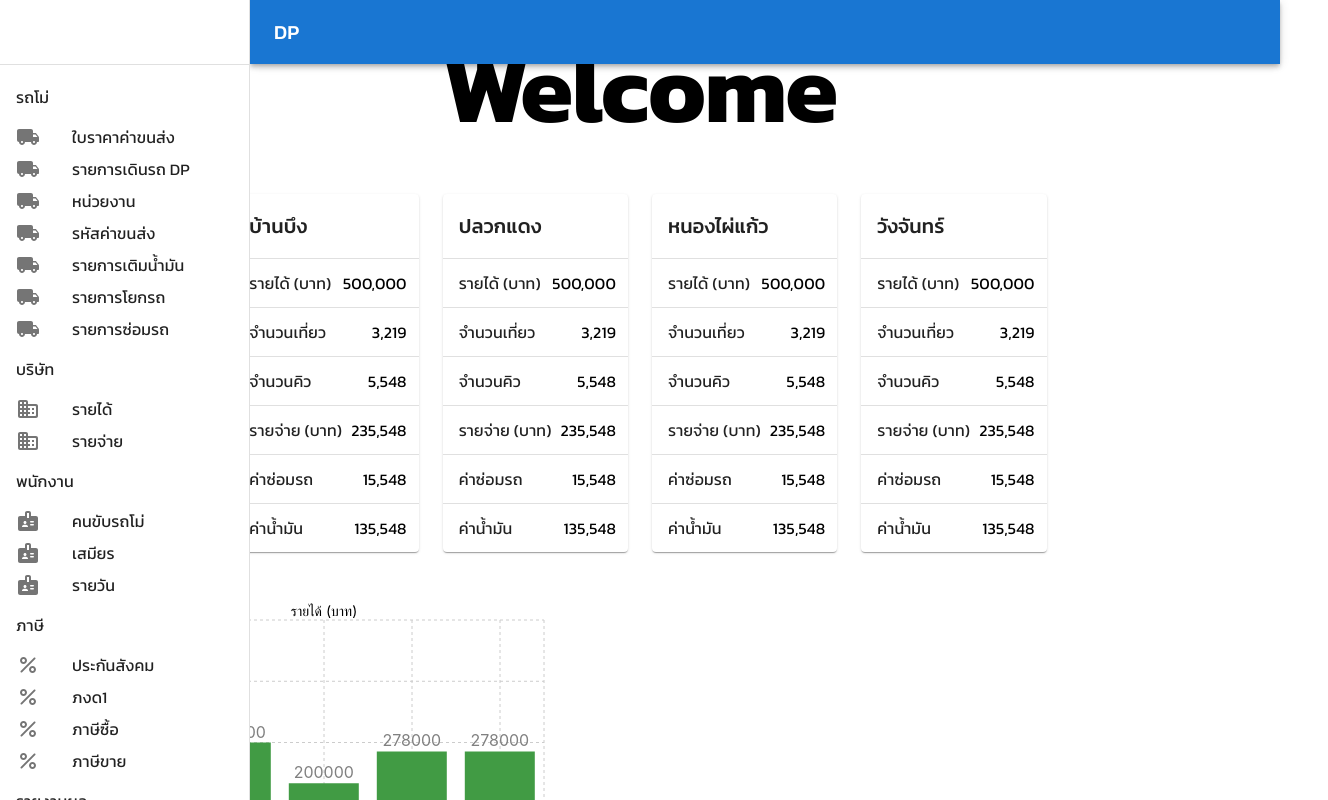
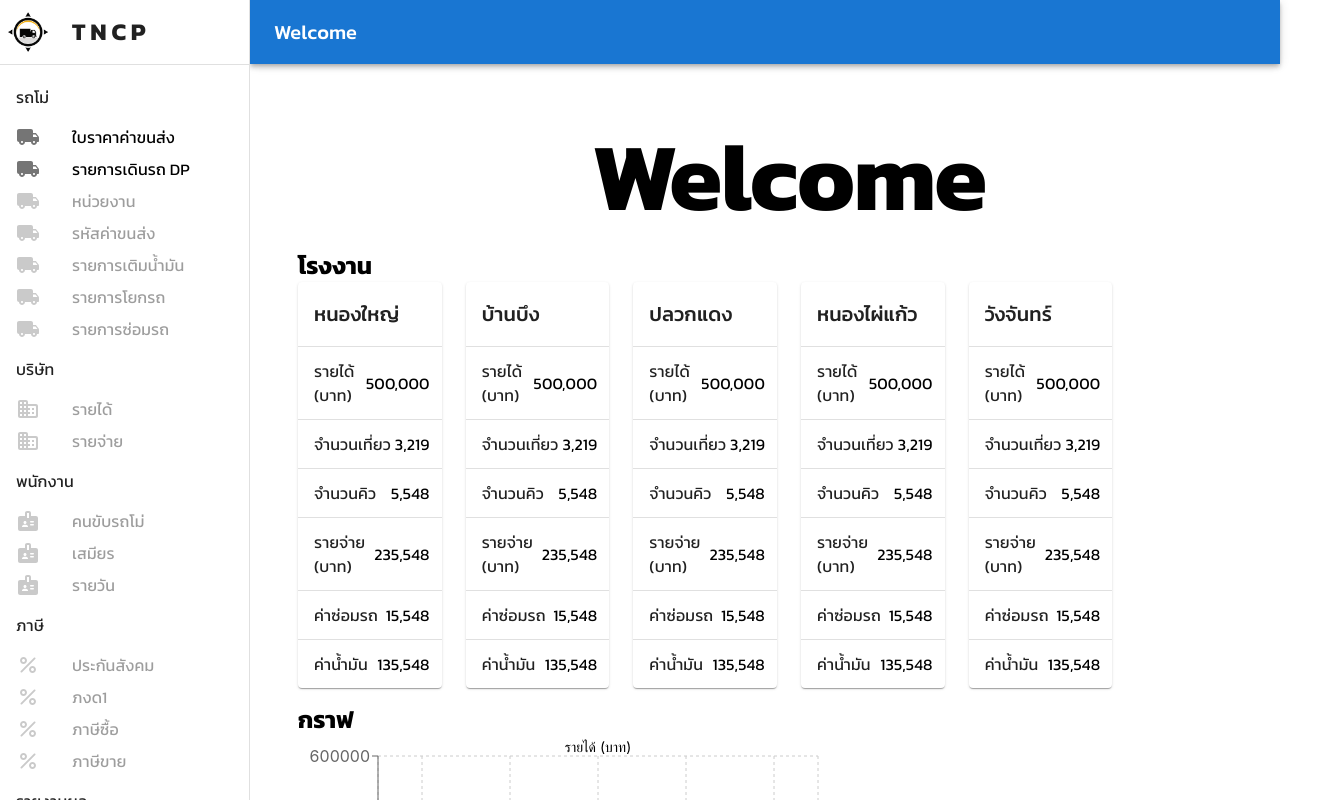
Before and after one commit to pruekk/truck-manager-frontend, a React (Create React App) app: page / in a window 1280 px wide. Shown: the top 800 px of the page, 1328 px wide, since content can reach past the window. Built offline with nearby package versions, Linux system fonts and the light colour scheme.

Commit message:
chore: update navigationBar to use drawer and link to each sub_services

```diff
--- a/src/App.js
+++ b/src/App.js
@@ -3,6 +3,8 @@ import { BrowserRouter as Router, useRoutes } from "react-router-dom";
 
 //Material UI
 import { ThemeProvider, createTheme } from '@mui/material/styles';
+import Box from "@mui/material/Box";
+import Toolbar from "@mui/material/Toolbar";
 
 //Components
 import NavigationBar from "./components/navigationbar/NavigationBar";
@@ -12,6 +14,7 @@ import TransportPricePage from "./components/transportPricePage/TransportPricePa
 import DPSchedulePage from "./components/dp/DPSchedulePage";
 
 //Others
+export const drawerWidth = 250;
 
 const NotFound = () => {
   return <h1>Not Found</h1>;
@@ -40,8 +43,16 @@ const AppWrapper = () => {
   return (
     <ThemeProvider theme={theme}>
       <Router>
-        <NavigationBar />
-        <App />
+        <Box sx={{ display: 'flex' }}>
+          <NavigationBar />
+          <Box
+            component="main"
+            sx={{ flexGrow: 1, p: 3, width: { sm: `calc(100% - ${drawerWidth}px)` } }}
+          >
+            <Toolbar />
+            <App />
+          </Box>
+        </Box>
         <Footer />
       </Router>
     </ThemeProvider>
--- a/src/components/navigationbar/NavigationBar.js
+++ b/src/components/navigationbar/NavigationBar.js
@@ -31,11 +31,14 @@ import ListItemIcon from '@mui/material/ListItemIcon';
 import Divider from '@mui/material/Divider';
 import ListItem from '@mui/material/ListItem';
 import ListItemText from '@mui/material/ListItemText';
-const drawerWidth = 250;
+
+import { drawerWidth } from '../../App.js';
 
 const settings = ["Profile", "Account", "Dashboard", "Logout"];
 
 function NavigationBar() {
+  const [title, setTitle] = React.useState("Welcome");
+
   const [anchorElNav, setAnchorElNav] = React.useState(null);
   const [clickedMain, setClickedMain] = React.useState("");
   const [anchorElUser, setAnchorElUser] = React.useState(null);
@@ -260,7 +263,7 @@ function NavigationBar() {
       >
         <Toolbar>
           <Typography variant="h6" noWrap component="div">
-          DP
+            {title}
           </Typography>
         </Toolbar>
       </AppBar>
@@ -276,28 +279,53 @@ function NavigationBar() {
         variant="permanent"
         anchor="left"
       >
-    <Toolbar />
+        <Toolbar disableGutters>
+          <Avatar src="logo.png" sx={{ ml: 1, mr: 3 }}/>
+          <Typography
+            variant="h5"
+            noWrap
+            component="a"
+            href="/"
+            sx={{
+              fontWeight: 700,
+              letterSpacing: ".3rem",
+              color: "inherit",
+              textDecoration: "none",
+            }}
+          >
+            TNCP
+          </Typography>
+        </Toolbar>
         <Divider />
         <List>
-      {MenusConstants.menus.map((text, index) => (
-        <>
-          <ListItem key={text.main} disablePadding>
+          {MenusConstants.menus.map((menu) => (
+            <React.Fragment key={menu.main}>
+              <ListItem key={menu.main} disablePadding>
                 <ListItemButton>
-
-              <ListItemText primary={text.main} />
+                  <ListItemText primary={menu.main} />
                 </ListItemButton>
               </ListItem>
-          {text.sub.map((sub_menus, index) => (
-            <ListItem key={sub_menus.name} sx={{ padding: 0 }}>
-              <ListItemButton sx={{ paddingTop: 0, paddingBottom: 0 }}>
+              {menu.sub.map((sub_menu) => (
+                <ListItem key={sub_menu.name} sx={{ padding: 0 }}>
+                  <Link
+                      key={`${sub_menu.name}`}
+                      to={sub_menu.url}
+                      style={{ textDecoration: "none", color: "black" }}
+                      onClick={() => setTitle(`${sub_menu.name}`)}
+                  >
+                    <ListItemButton
+                      sx={{ paddingTop: 0, paddingBottom: 0 }}
+                      disabled={!sub_menu.isAvailable}
+                    >
                       <ListItemIcon>
-                  {text.icon}
+                        {menu.icon}
                       </ListItemIcon>
-                <ListItemText primary={sub_menus.name} />
+                      <ListItemText primary={sub_menu.name} />
                     </ListItemButton>
+                  </Link>
                 </ListItem>
               ))}
-        </>
+            </React.Fragment>
           ))}
         </List>
     </Drawer>
```
Lines whose indentation alone changed are shown as unchanged.
